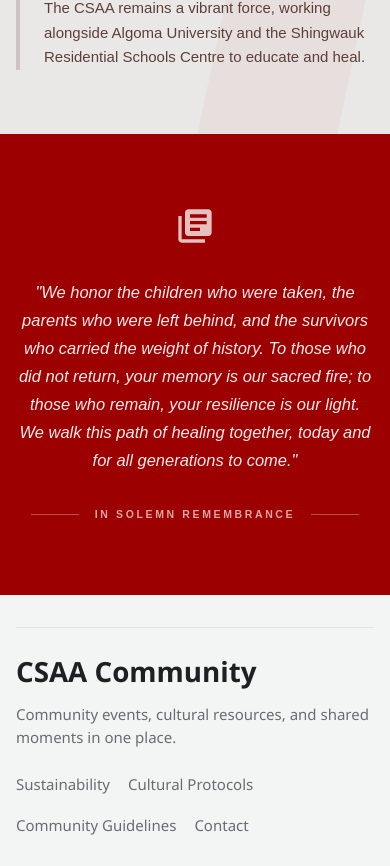
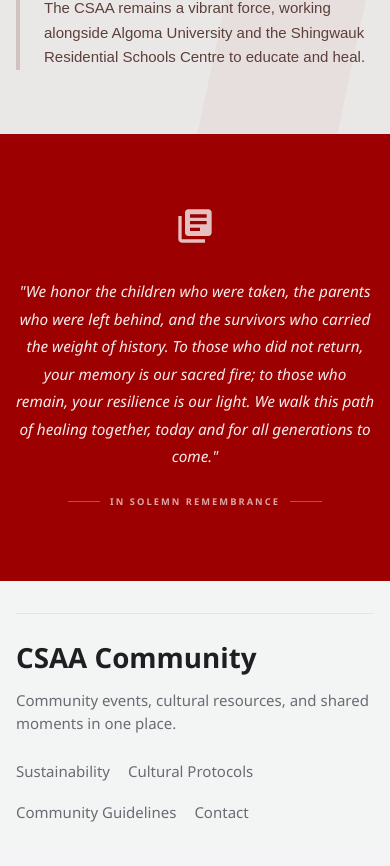
Before and after one commit to datanorthnordik/nordik_csaa_website, a React (Vite) app: page /our-story in a window 390 px wide. Shown: the part 3998-4864 px from the top of the page. Built offline with nearby package versions, Linux system fonts and the light colour scheme; no server answers.

Commit message:
Enhancements added for quotes

```diff
--- /dev/null
+++ b/src/components/QuoteBanner.module.css
@@ -0,0 +1,76 @@
+.section {
+  background: #9c0000;
+  color: #ffffff;
+  padding: 100px var(--shell-gutter);
+  text-align: center;
+  margin-left: calc(-1 * var(--shell-gutter));
+  margin-right: calc(-1 * var(--shell-gutter));
+  display: flex;
+  flex-direction: column;
+  align-items: center;
+}
+
+.icon {
+  display: block;
+  color: rgba(255, 255, 255, 0.75);
+  margin-bottom: 32px;
+}
+
+.quote {
+  margin: 0 auto 32px;
+  max-width: 760px;
+  font-family: 'Montserrat', 'Avenir Next', 'Segoe UI', sans-serif;
+  font-size: clamp(1.1rem, 2.5vw, 1.4rem);
+  font-weight: 300;
+  font-style: italic;
+  color: rgba(255, 255, 255, 0.92);
+  line-height: 1.7;
+}
+
+.rule {
+  display: flex;
+  align-items: center;
+  gap: 16px;
+}
+
+.ruleLine {
+  display: block;
+  width: 48px;
+  height: 1px;
+  background: rgba(255, 255, 255, 0.3);
+}
+
+.ruleText {
+  font-family: 'Montserrat', 'Avenir Next', 'Segoe UI', sans-serif;
+  font-size: 0.7rem;
+  font-weight: 700;
+  letter-spacing: 0.25em;
+  text-transform: uppercase;
+  color: rgba(255, 255, 255, 0.65);
+}
+
+@media (max-width: 640px) {
+  .section {
+    padding-top: 72px;
+    padding-bottom: 72px;
+  }
+
+  .quote {
+    margin-bottom: 24px;
+    font-size: 1.02rem;
+    line-height: 1.8;
+  }
+
+  .rule {
+    gap: 10px;
+  }
+
+  .ruleLine {
+    width: 32px;
+  }
+
+  .ruleText {
+    font-size: 0.62rem;
+    letter-spacing: 0.22em;
+  }
+}
--- /dev/null
+++ b/src/components/QuoteBanner.tsx
@@ -0,0 +1,44 @@
+import styles from './QuoteBanner.module.css'
+
+type QuoteBannerProps = {
+  quote: string
+  attribution?: string
+}
+
+export function QuoteBanner({ quote, attribution }: QuoteBannerProps) {
+  const trimmedQuote = quote.trim()
+  const trimmedAttribution = attribution?.trim() ?? ''
+
+  if (!trimmedQuote) {
+    return null
+  }
+
+  return (
+    <section className={styles.section}>
+      <LibraryIcon />
+      <blockquote className={styles.quote}>{trimmedQuote}</blockquote>
+      {trimmedAttribution ? (
+        <div className={styles.rule} aria-hidden="true">
+          <span className={styles.ruleLine} />
+          <span className={styles.ruleText}>{trimmedAttribution}</span>
+          <span className={styles.ruleLine} />
+        </div>
+      ) : null}
+    </section>
+  )
+}
+
+function LibraryIcon() {
+  return (
+    <svg
+      className={styles.icon}
+      width="40"
+      height="40"
+      viewBox="0 0 24 24"
+      fill="currentColor"
+      aria-hidden="true"
+    >
+      <path d="M4 6H2v14c0 1.1.9 2 2 2h14v-2H4V6zm16-4H8c-1.1 0-2 .9-2 2v12c0 1.1.9 2 2 2h12c1.1 0 2-.9 2-2V4c0-1.1-.9-2-2-2zm-1 9H9V9h10v2zm-4 4H9v-2h6v2zm4-8H9V5h10v2z" />
+    </svg>
+  )
+}
--- a/src/components/cms/CmsQuoteSection.tsx
+++ b/src/components/cms/CmsQuoteSection.tsx
@@ -1,5 +1,5 @@
 import type { PageSection } from '../../api/pagesApi'
-import styles from './CmsSectionBlocks.module.css'
+import { QuoteBanner } from '../QuoteBanner'
 
 type CmsQuoteSectionProps = {
   section: PageSection
@@ -11,17 +11,5 @@
     return null
   }
 
-  return (
-    <section className={`${styles.section} ${styles.quoteSection}`}>
-      <blockquote className={styles.quoteCard}>
-        <span className={styles.quoteMark} aria-hidden="true">
-          "
-        </span>
-        <p className={styles.quoteText}>{quote.quote_content}</p>
-        {quote.attribution ? (
-          <footer className={styles.quoteAttribution}>{quote.attribution}</footer>
-        ) : null}
-      </blockquote>
-    </section>
-  )
+  return <QuoteBanner quote={quote.quote_content} attribution={quote.attribution} />
 }
--- a/src/pages/OurStoryPage.module.css
+++ b/src/pages/OurStoryPage.module.css
@@ -427,56 +427,6 @@
 
 /* ── Solemn Dedication ── */
 
-.dedicationSection {
-  background: #9c0000;
-  color: #ffffff;
-  padding: 100px var(--shell-gutter);
-  text-align: center;
-  margin-left: calc(-1 * var(--shell-gutter));
-  margin-right: calc(-1 * var(--shell-gutter));
-  display: flex;
-  flex-direction: column;
-  align-items: center;
-}
-
-.dedicationIcon {
-  display: block;
-  color: rgba(255, 255, 255, 0.75);
-  margin-bottom: 32px;
-}
-
-.dedicationQuote {
-  margin: 0 auto 32px;
-  max-width: 760px;
-  font-family: 'Montserrat', sans-serif;
-  font-size: clamp(1.1rem, 2.5vw, 1.4rem);
-  font-weight: 300;
-  font-style: italic;
-  color: rgba(255, 255, 255, 0.92);
-  line-height: 1.7;
-}
-
-.dedicationRule {
-  display: flex;
-  align-items: center;
-  gap: 16px;
-}
-
-.dedicationRuleLine {
-  display: block;
-  width: 48px;
-  height: 1px;
-  background: rgba(255, 255, 255, 0.3);
-}
-
-.dedicationRuleText {
-  font-family: 'Montserrat', sans-serif;
-  font-size: 0.7rem;
-  font-weight: 700;
-  letter-spacing: 0.25em;
-  text-transform: uppercase;
-  color: rgba(255, 255, 255, 0.65);
-}
 
 /* ── Responsive ── */
 
@@ -535,8 +485,4 @@
     padding-bottom: 64px;
   }
 
-  .dedicationSection {
-    padding-top: 72px;
-    padding-bottom: 72px;
-  }
 }
--- a/src/pages/OurStoryPage.tsx
+++ b/src/pages/OurStoryPage.tsx
@@ -5,6 +5,7 @@
 import legacyImg from '../assets/watercolor_meadow.png'
 import memorialsImg from '../assets/cryingrock-hero.png'
 import archivesImg from '../assets/every-child-matters-hero.jpg'
+import { QuoteBanner } from '../components/QuoteBanner'
 import styles from './OurStoryPage.module.css'
 
 const WAVE_PATH =
@@ -133,17 +134,10 @@
       </section>
 
       {/* ── Solemn Dedication ── */}
-      <section className={styles.dedicationSection}>
-        <LibraryIcon />
-        <blockquote className={styles.dedicationQuote}>
-          {t('ourStory.dedication.quote')}
-        </blockquote>
-        <div className={styles.dedicationRule} aria-hidden="true">
-          <span className={styles.dedicationRuleLine} />
-          <span className={styles.dedicationRuleText}>{t('ourStory.dedication.attribution')}</span>
-          <span className={styles.dedicationRuleLine} />
-        </div>
-      </section>
+      <QuoteBanner
+        quote={t('ourStory.dedication.quote')}
+        attribution={t('ourStory.dedication.attribution')}
+      />
 
     </div>
   )
@@ -214,18 +208,3 @@
     </svg>
   )
 }
-
-function LibraryIcon() {
-  return (
-    <svg
-      className={styles.dedicationIcon}
-      width="40"
-      height="40"
-      viewBox="0 0 24 24"
-      fill="currentColor"
-      aria-hidden="true"
-    >
-      <path d="M4 6H2v14c0 1.1.9 2 2 2h14v-2H4V6zm16-4H8c-1.1 0-2 .9-2 2v12c0 1.1.9 2 2 2h12c1.1 0 2-.9 2-2V4c0-1.1-.9-2-2-2zm-1 9H9V9h10v2zm-4 4H9v-2h6v2zm4-8H9V5h10v2z" />
-    </svg>
-  )
-}
```
Also changed, not shown: 2 other files (tests, documents, lock files or other folders).
